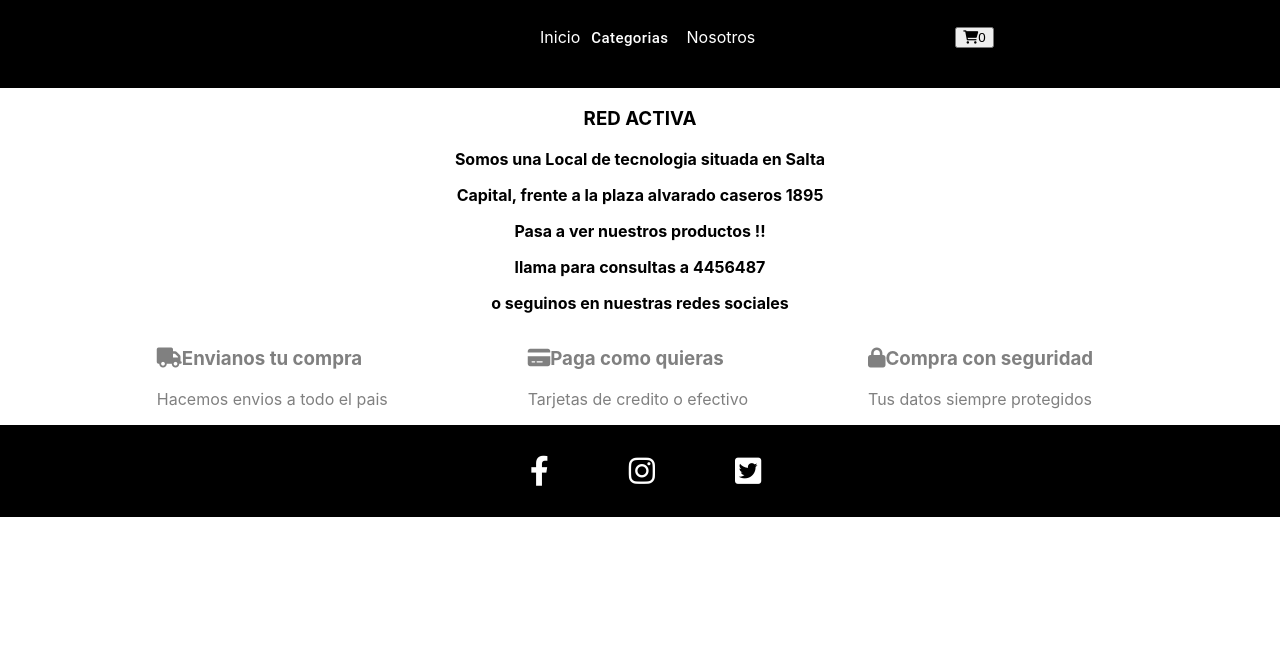
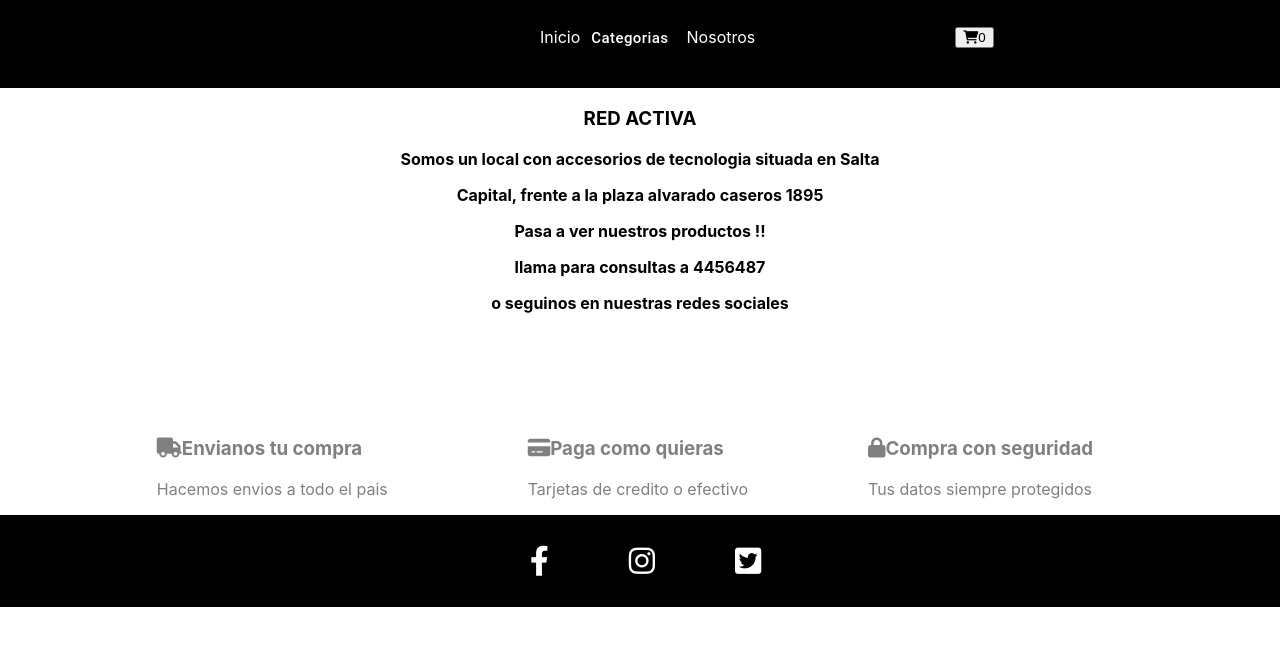
Before and after one commit to JosePerezjlp/CursoReact, a React (Create React App) app: page /nosotros in a window 1280 px wide. Shown: the top 646 px of the page. Built offline with nearby package versions, Linux system fonts and the light colour scheme; the HTML template or start-up script is replaced by a standard one.

Commit message:
proyecto final

```diff
--- a/src/components/pages/cart/cart.js
+++ b/src/components/pages/cart/cart.js
@@ -7,7 +7,7 @@ import { Link } from 'react-router-dom';
 
 const Cart = () => {
 	const { art,setArt,removeItem} = useContext(ArticuloContext);
-	console.log(art)
+	//console.log(art)
 	let precioTotal = art.reduce((total,item)=> total +(item.cantidad*item.precio),0)
 	return (
 		<div >
--- a/src/components/pages/categoria/categoria.js
+++ b/src/components/pages/categoria/categoria.js
@@ -10,7 +10,7 @@ const Categoria = ()=>{
     const [acce,setAcce]= useState([]);
     let {categoria}  = useParams();
 
-    console.log(acce)
+  // console.log(acce)
 
     useEffect(()=>{
       const gender = async () =>{
--- a/src/components/pages/nosotros/nosotros.css
+++ b/src/components/pages/nosotros/nosotros.css
@@ -3,6 +3,7 @@
     align-items: center;
     justify-content: center;
     text-align: center;
+    margin-bottom: 90px;
 }
 .contenedorInfo h3{
     text-transform: uppercase;
--- a/src/components/pages/nosotros/nosotros.js
+++ b/src/components/pages/nosotros/nosotros.js
@@ -7,7 +7,7 @@ const Nosotros = () => {
 
         <div>
           <h3>Red Activa</h3>
-          <p> Somos una Local de tecnologia situada en Salta</p>
+          <p> Somos un local con accesorios de tecnologia situada en Salta</p>
           <p> Capital, frente a la plaza alvarado caseros 1895</p>
           <p> Pasa a ver nuestros productos !!</p>
           <p> llama para consultas a 4456487 </p>
```
